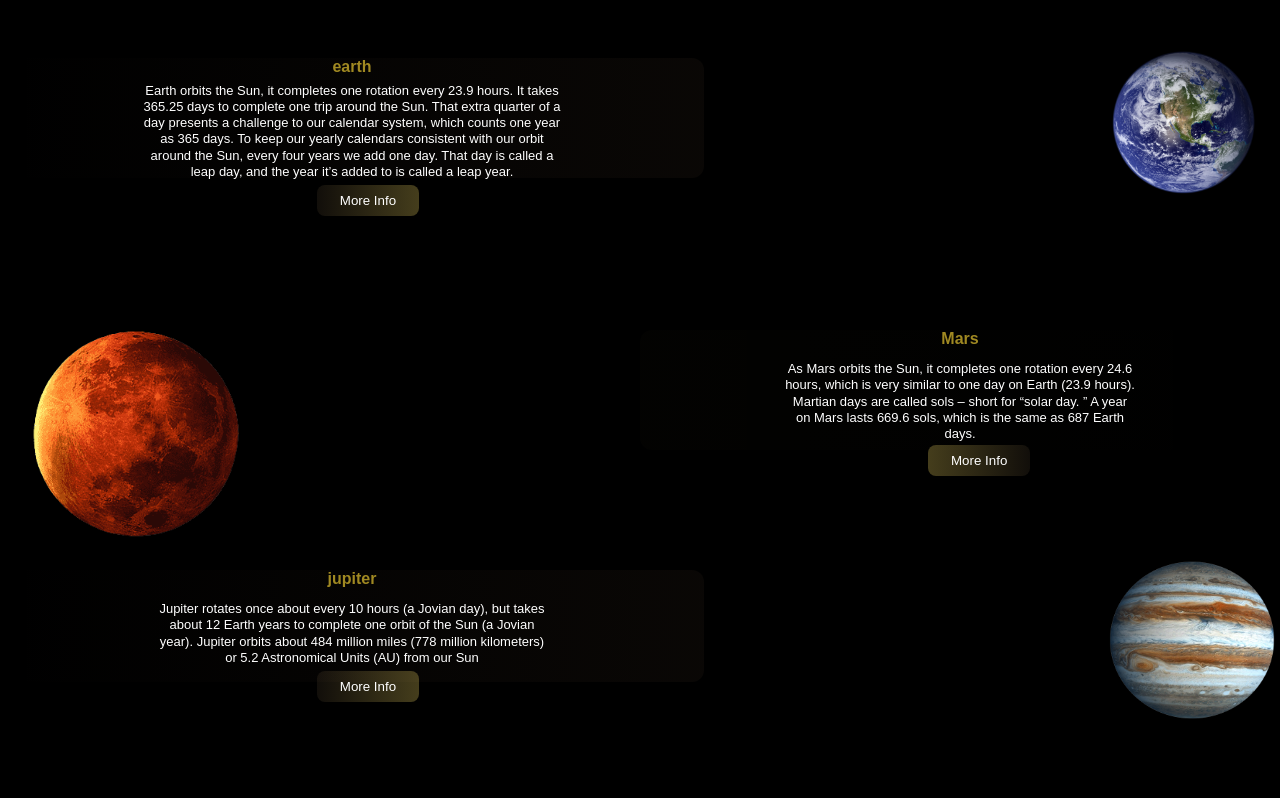
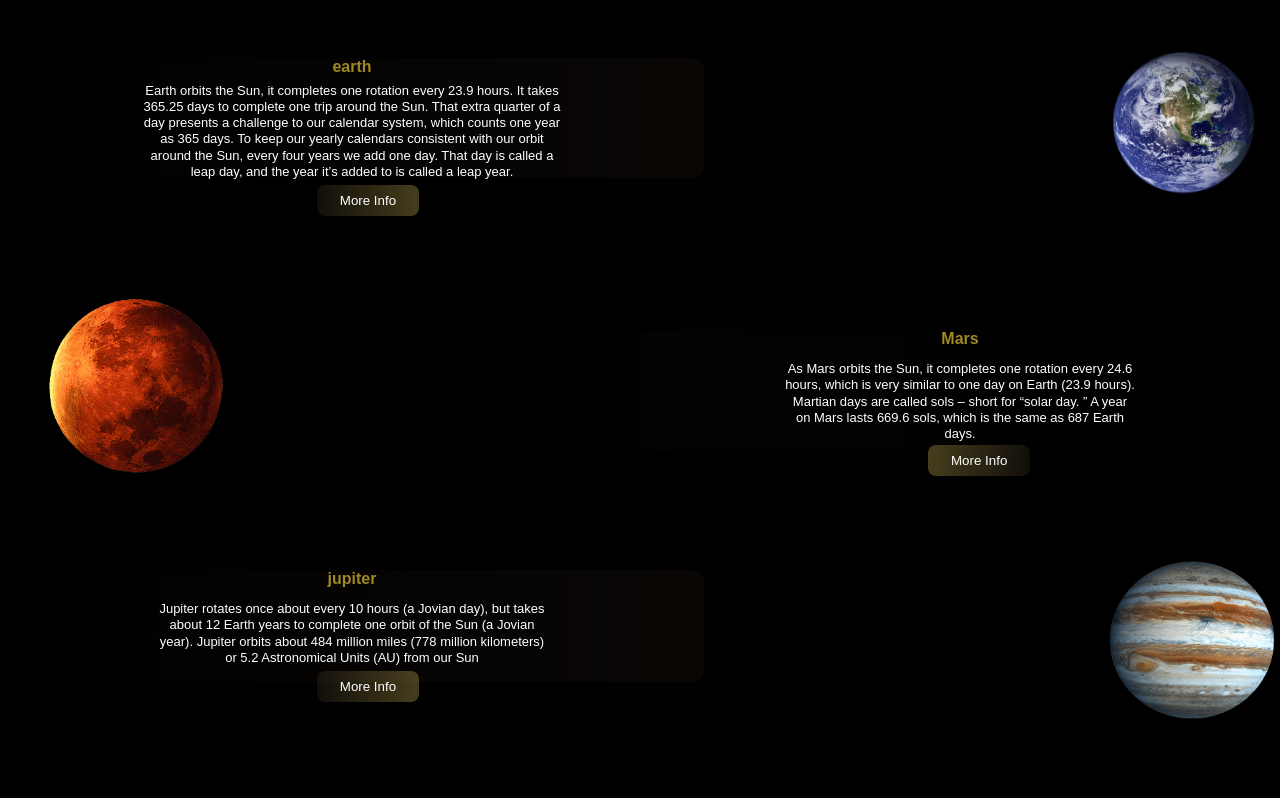
Before and after one commit to mostafafathy2002/Space, a plain HTML site: page index.html in a window 1280 px wide. Shown: the part 1310-2108 px from the top of the page. Drawn offline with Linux system fonts and the light colour scheme.

Commit message:
Update style.css

```diff
--- a/style.css
+++ b/style.css
@@ -443,10 +443,10 @@ h4{
 }
 
 .img-plant4 img{
-  top: 0em;
-  right: 65em;
-  width: 13em;
-  height: 13em;
+  top: -2em;
+  right: 66em;
+  width: 11em;
+  height: 11em;
   position: absolute;
   border-radius: 58%;
 }
```
